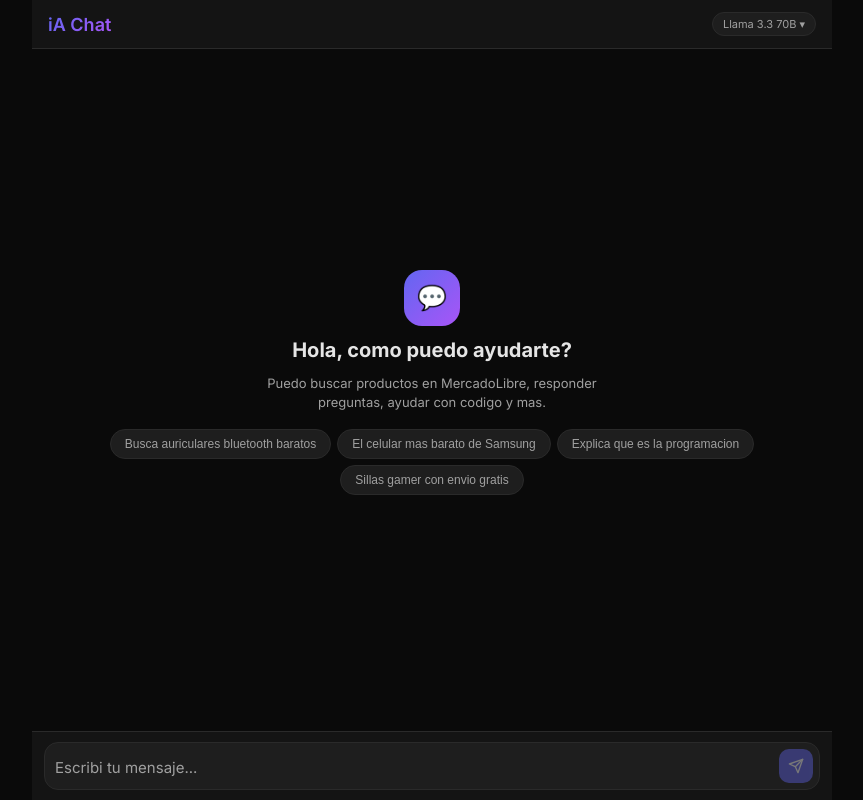
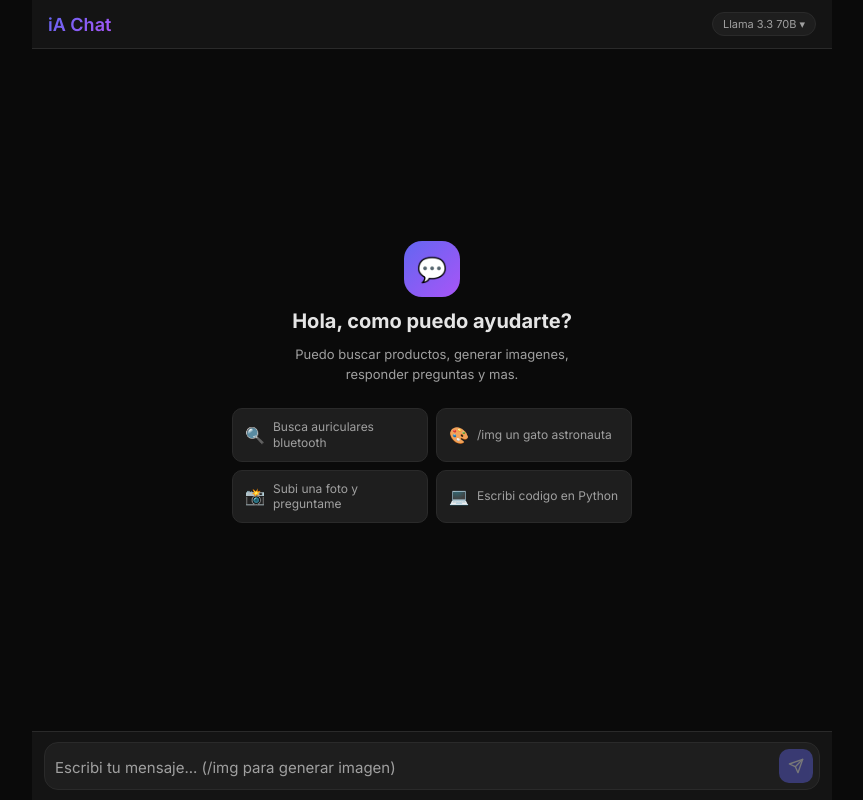
Before and after one commit to Lobocielo/ia-web, a Next.js app: page / in a window 1280 px wide. Shown: the whole page, without its empty margins (208-1071 px from the left). Built offline with nearby package versions, Linux system fonts and the light colour scheme.

Commit message:
feat: generacion de imagenes + 10 modelos + tips grid

```diff
--- a/app/Chat.js
+++ b/app/Chat.js
@@ -7,8 +7,12 @@ const MODELS = [
   { id: 'llama-3.1-8b-instant', name: 'Llama 3.1 8B', desc: 'Ultra rapido', vision: false },
   { id: 'meta-llama/llama-4-scout-17b-16e-instruct', name: 'Llama 4 Scout', desc: 'Vision + texto', vision: true },
   { id: 'qwen/qwen3.6-27b', name: 'Qwen 3.6 27B', desc: 'Vision + texto', vision: true },
+  { id: 'qwen/qwen3-32b', name: 'Qwen 3 32B', desc: 'Razonamiento avanzado', vision: false },
   { id: 'openai/gpt-oss-120b', name: 'GPT OSS 120B', desc: 'Maximo potencia', vision: false },
+  { id: 'openai/gpt-oss-20b', name: 'GPT OSS 20B', desc: 'Rapido y capaz', vision: false },
   { id: 'groq/compound', name: 'Compound', desc: 'Herramientas + busqueda', vision: false },
+  { id: 'groq/compound-mini', name: 'Compound Mini', desc: 'Herramientas rapido', vision: false },
+  { id: 'allam-2-7b', name: 'Allam 2 7B', desc: 'Arabe y multiidioma', vision: false },
 ]
 
 function SearchCard({ query, url }) {
@@ -26,6 +30,15 @@ function SearchCard({ query, url }) {
       </div>
       <div className="search-card-arrow">→</div>
     </a>
+  )
+}
+
+function GeneratedImage({ prompt, url }) {
+  return (
+    <div className="gen-image-container">
+      <img src={url} alt={prompt} className="gen-image" loading="lazy" />
+      <div className="gen-image-prompt">{prompt}</div>
+    </div>
   )
 }
 
@@ -94,6 +107,18 @@ export default function Chat() {
 
   const removeImage = () => { setImage(null); setImagePreview(null) }
 
+  const generateImage = async (prompt) => {
+    const encoded = encodeURIComponent(prompt)
+    const url = `https://image.pollinations.ai/prompt/${encoded}?width=1024&height=1024&nologo=true&seed=${Date.now()}`
+    try {
+      const res = await fetch(url, { method: 'HEAD' })
+      if (!res.ok) throw new Error('Error al generar')
+      return `https://image.pollinations.ai/prompt/${encoded}?width=1024&height=1024&nologo=true&seed=${Date.now()}`
+    } catch {
+      return null
+    }
+  }
+
   const sendMessage = async (text) => {
     const msg = text || input.trim()
     if (!msg || loading) return
@@ -104,6 +129,33 @@ export default function Chat() {
     }
 
     setError(null)
+
+    const isImageGen = msg.toLowerCase().startsWith('/img ') || msg.toLowerCase().startsWith('/imagen ')
+
+    if (isImageGen) {
+      const prompt = msg.replace(/^\/(img|imagen)\s+/i, '')
+      const userMessage = { role: 'user', content: msg, text: msg }
+      const newMessages = [...messages, userMessage]
+      setMessages(newMessages)
+      setInput('')
+      setLoading(true)
+
+      const imageUrl = await generateImage(prompt)
+      if (imageUrl) {
+        setMessages([...newMessages, {
+          role: 'assistant',
+          content: `Imagen generada: "${prompt}"`,
+          generatedImage: { prompt, url: imageUrl }
+        }])
+      } else {
+        setMessages([...newMessages, {
+          role: 'assistant',
+          content: 'No pude generar la imagen. Intenta de nuevo.'
+        }])
+      }
+      setLoading(false)
+      return
+    }
 
     let userContent
     if (image && supportsVision) {
@@ -202,13 +254,24 @@ export default function Chat() {
           <div className="welcome">
             <div className="welcome-icon">💬</div>
             <h2>Hola, como puedo ayudarte?</h2>
-            <p>Puedo buscar productos en MercadoLibre, responder preguntas, ayudar con codigo y mas.</p>
-            <div className="suggestions">
-              {suggestions.map((s, i) => (
-                <button key={i} className="suggestion" onClick={() => sendMessage(s)}>
-                  {s}
-                </button>
-              ))}
+            <p>Puedo buscar productos, generar imagenes, responder preguntas y mas.</p>
+            <div className="tips-grid">
+              <div className="tip-card">
+                <span className="tip-icon">🔍</span>
+                <span className="tip-text">Busca auriculares bluetooth</span>
+              </div>
+              <div className="tip-card">
+                <span className="tip-icon">🎨</span>
+                <span className="tip-text">/img un gato astronauta</span>
+              </div>
+              <div className="tip-card">
+                <span className="tip-icon">📸</span>
+                <span className="tip-text">Subi una foto y preguntame</span>
+              </div>
+              <div className="tip-card">
+                <span className="tip-icon">💻</span>
+                <span className="tip-text">Escribi codigo en Python</span>
+              </div>
             </div>
           </div>
         )}
@@ -228,6 +291,7 @@ export default function Chat() {
                 {typeof msg.content === 'string' ? msg.content : msg.content.find(c => c.type === 'text')?.text || ''}
               </div>
               {msg.search && <SearchCard query={msg.search.query} url={msg.search.url} />}
+              {msg.generatedImage && <GeneratedImage prompt={msg.generatedImage.prompt} url={msg.generatedImage.url} />}
             </div>
           </div>
         ))}
@@ -282,7 +346,7 @@ export default function Chat() {
             value={input}
             onChange={(e) => setInput(e.target.value)}
             onKeyDown={handleKeyDown}
-            placeholder={supportsVision ? "Escribi o subi una imagen..." : "Escribi tu mensaje..."}
+            placeholder='Escribi tu mensaje... (/img para generar imagen)'
             rows={1}
             disabled={loading}
           />
--- a/app/globals.css
+++ b/app/globals.css
@@ -696,6 +696,54 @@ body {
   flex-shrink: 0;
 }
 
+.gen-image-container {
+  margin-top: 6px;
+}
+
+.gen-image {
+  max-width: 320px;
+  max-height: 320px;
+  border-radius: 12px;
+  display: block;
+  border: 1px solid var(--border);
+}
+
+.gen-image-prompt {
+  font-size: 11px;
+  color: var(--text-secondary);
+  margin-top: 6px;
+  font-style: italic;
+}
+
+.tips-grid {
+  display: grid;
+  grid-template-columns: 1fr 1fr;
+  gap: 8px;
+  margin-top: 12px;
+  max-width: 400px;
+}
+
+.tip-card {
+  background: var(--bg-tertiary);
+  border: 1px solid var(--border);
+  border-radius: 10px;
+  padding: 10px 12px;
+  display: flex;
+  align-items: center;
+  gap: 8px;
+  font-size: 12px;
+  color: var(--text-secondary);
+}
+
+.tip-icon {
+  font-size: 16px;
+  flex-shrink: 0;
+}
+
+.tip-text {
+  line-height: 1.3;
+}
+
 .search-icon-input {
   display: flex;
   align-items: center;
@@ -1005,6 +1053,21 @@ body {
   .search-card-query {
     font-size: 14px;
   }
+
+  .gen-image {
+    max-width: 260px;
+    max-height: 260px;
+  }
+
+  .tips-grid {
+    grid-template-columns: 1fr;
+    max-width: 280px;
+  }
+
+  .tip-card {
+    padding: 8px 10px;
+    font-size: 11px;
+  }
 }
 
 /* Safe area para iPhones con notch */
```
